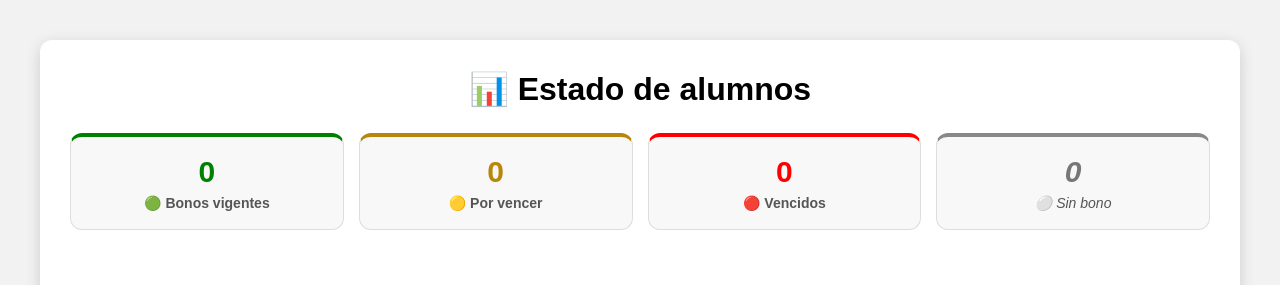
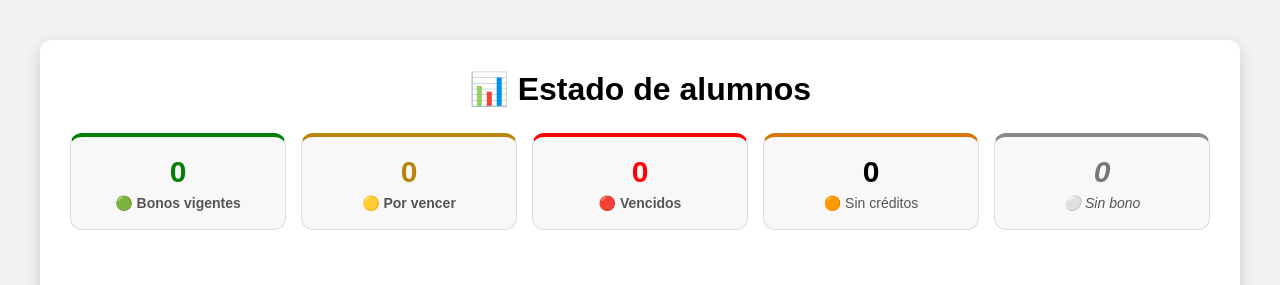
Before and after one commit to damiandemiguel/TrainingPointManager, a Flask app: page /estado-alumnos in a window 1280 px wide. Shown: the top 285 px of the page. Run offline with Flask 3, Linux system fonts and the light colour scheme; the visitor is signed in with stand-in values (Sample User, id 1); data that the repository does not hold is empty.

Commit message:
Mejorar estado administrativo de bonos

```diff
--- a/app.py
+++ b/app.py
@@ -2738,19 +2738,18 @@ def estado_alumnos():
     bonos_por_vencer = 0
     bonos_vencidos = 0
     alumnos_sin_bono = 0
+    bonos_sin_creditos = 0
 
     for alumno in alumnos:
 
         dias = alumno["dias_para_vencer"]
+        creditos = alumno["creditos_disponibles"]
 
         if dias is None:
             alumnos_sin_bono += 1
 
-        elif dias <= 0:
-            bonos_vencidos += 1
-
-        elif dias <= 7:
-            bonos_por_vencer += 1
+        elif creditos == 0:
+            bonos_sin_creditos += 1
 
         elif dias <= 0:
             bonos_vencidos += 1
@@ -2769,6 +2768,7 @@ def estado_alumnos():
         bonos_vigentes=bonos_vigentes,
         bonos_por_vencer=bonos_por_vencer,
         bonos_vencidos=bonos_vencidos,
+        bonos_sin_creditos=bonos_sin_creditos,
         alumnos_sin_bono=alumnos_sin_bono
     )
 
--- a/templates/estado_alumnos.html
+++ b/templates/estado_alumnos.html
@@ -87,7 +87,7 @@
         }
         .resumen-estados {
             display: grid;
-            grid-template-columns: repeat(4, 1fr);
+            grid-template-columns: repeat(5, 1fr);
             gap: 15px;
             margin: 25px 0;
         }
@@ -123,8 +123,17 @@
             border-top: 4px solid red;
         }
 
+        .resumen.sin-creditos {
+            border-top: 4px solid #d97706;
+        }
+
         .resumen.sin-bono {
             border-top: 4px solid #888;
+        }
+
+        .sin-creditos-estado {
+            color: #d97706;
+            font-weight: bold;
         }
     </style>
 
@@ -151,6 +160,12 @@
         <div class="resumen vencido">
             <div class="resumen-numero">{{ bonos_vencidos }}</div>
             <div class="resumen-titulo">🔴 Vencidos</div>
+        </div>
+
+        <div class="resumen sin-creditos">
+            <div class="resumen-numero">{{ bonos_sin_creditos }}</div>
+            <div class="resumen-titulo">🟠 Sin créditos</div>
+
         </div>
 
         <div class="resumen sin-bono">
@@ -199,7 +214,7 @@
 
                     <td>
                         {% if alumno["fecha_pago"] %}
-                            {{ alumno["fecha_pago"] }}
+                            {{ alumno["fecha_pago"][8:10] }}/{{ alumno["fecha_pago"][5:7] }}/{{ alumno["fecha_pago"][0:4] }}
                         {% else %}
                             —
                         {% endif %}
@@ -207,7 +222,7 @@
 
                     <td>
                         {% if alumno["fecha_vencimiento"] %}
-                            {{ alumno["fecha_vencimiento"] }}
+                            {{ alumno["fecha_vencimiento"][8:10] }}/{{ alumno["fecha_vencimiento"][5:7] }}/{{ alumno["fecha_vencimiento"][0:4] }}
                         {% else %}
                             —
                         {% endif %}
@@ -233,7 +248,7 @@
 
                     <td>
                         {% if alumno["precio"] is not none %}
-                            ${{ "%.2f"|format(alumno["precio"]) }}
+                            ${{ "{:,.0f}".format(alumno["precio"]).replace(",", ".") }}
                         {% else %}
                             —
                         {% endif %}
@@ -264,15 +279,38 @@
                     </td>
 
                     <td>
-                        {% if alumno["estado"] %}
-                            <span class="activo">
-                                {{ alumno["estado"] }}
+                        {% if not alumno["bono_id"] %}
+
+                            <span class="sin-bono">
+                                ⚪ Sin bono
                             </span>
+
+                        {% elif alumno["creditos_disponibles"] == 0 %}
+
+                            <span class="sin-creditos-estado">
+                                🟠 Sin créditos
+                            </span>
+
+                        {% elif alumno["dias_para_vencer"] <= 0 %}
+
+                            <span class="vencido">
+                                🔴 Vencido
+                            </span>
+
+                        {% elif alumno["dias_para_vencer"] <= 7 %}
+
+                            <span class="por-vencer">
+                                🟡 Por vencer
+                            </span>
+
                         {% else %}
-                            <span class="sin-bono">
-                                Sin bono
+
+                            <span class="vigente">
+                                🟢 Vigente
                             </span>
+
                         {% endif %}
+
                     </td>
 
                     <td>
```
